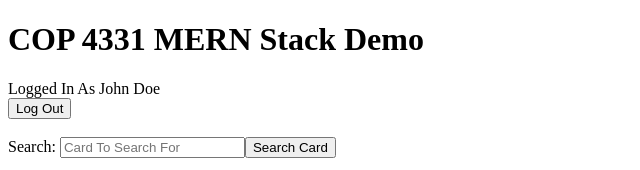
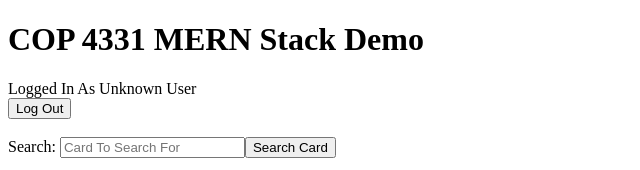
Before and after one commit to kamillamamatova/mern-cards, a React (Vite) app in the folder frontend/: page /cards in a window 1280 px wide. Shown: the top 170 px of the page, without its empty margins (0-640 px from the left). Built offline with nearby package versions, Linux system fonts and the light colour scheme.

Commit message:
Fixed logout to match the guide's later version

```diff
--- a/frontend/src/components/LoggedInName.tsx
+++ b/frontend/src/components/LoggedInName.tsx
@@ -1,14 +1,22 @@
 function LoggedInName()
 {
+  const storedUser = localStorage.getItem('user_data');
+  const parsedUser = storedUser ? JSON.parse(storedUser) : null;
+
+  const name = parsedUser
+    ? `${parsedUser.firstName} ${parsedUser.lastName}`
+    : 'Unknown User';
+
   function doLogout(event: any): void
   {
     event.preventDefault();
-    alert('doLogout');
+    localStorage.removeItem('user_data');
+    window.location.href = '/';
   }
 
   return (
     <div id="loggedInDiv">
-      <span id="userName">Logged In As John Doe </span><br />
+      <span id="userName">Logged In As {name}</span><br />
       <button
         type="button"
         id="logoutButton"
```
